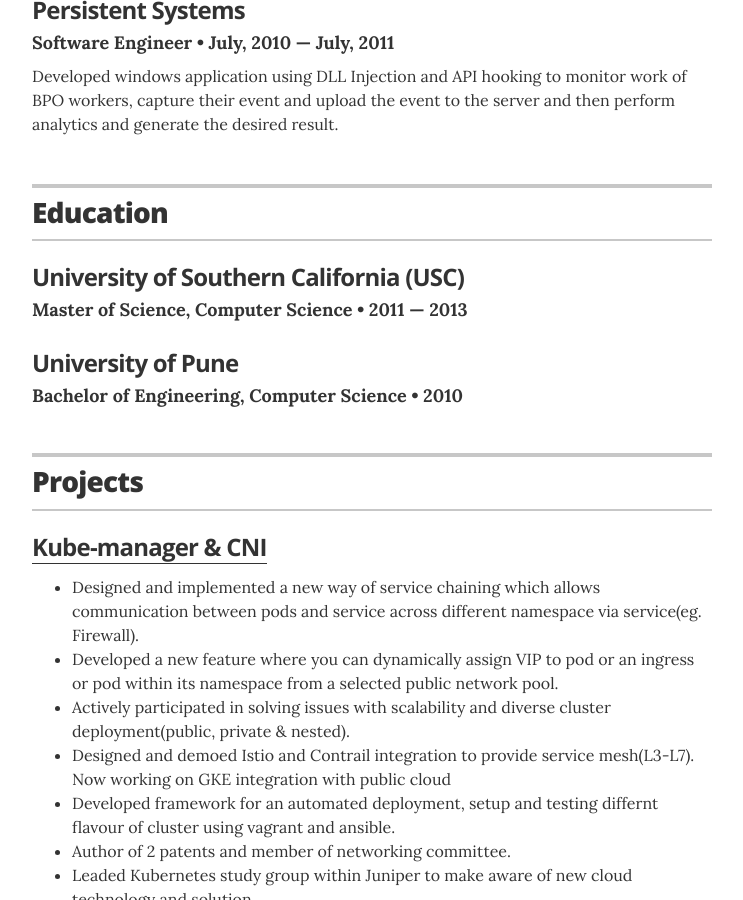
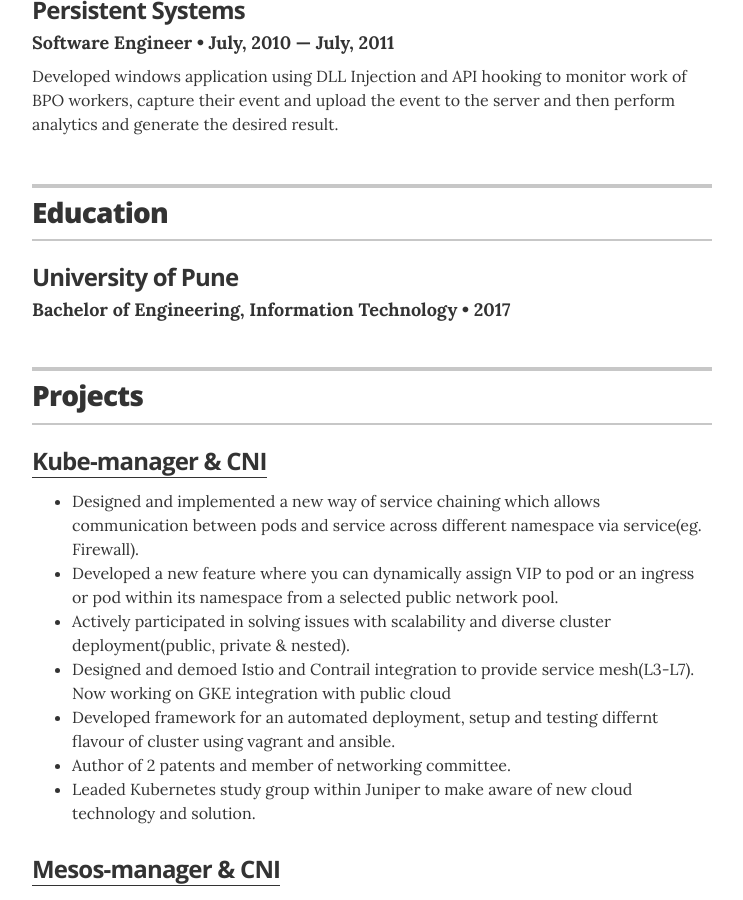
Before and after one commit to sanketgawaderepo/resume, a Jekyll site: the page built from index.html, in a window 1280 px wide and 900 px high, scrolled down 1293 px. Shown: the whole window, without its empty margins (268-1011 px from the left). Built offline with Jekyll 4.4.1, drawn with Linux system fonts in a browser that asks for light colours.

Commit message:
Update education.yml

```diff
--- a/_data/education.yml
+++ b/_data/education.yml
@@ -1,13 +1,7 @@
 # Degree
-- degree: Master  of  Science,  Computer  Science
-  uni: University  of  Southern  California  (USC)
-  year: 2011 &mdash; 2013
-#  awards:
-#    - award: Summa Cumme Laude graduate
-#  summary: If you had any meaningful roles at college, feel free to write about them here
 
-- degree: Bachelor  of  Engineering, Computer  Science
+- degree: Bachelor  of  Engineering, Information Technology
   uni: University  of  Pune
-  year: 2010
+  year: 2017
 #  award: Most likely to succeed
 #  summary: You can choose to have either a single or multiple awards
```
